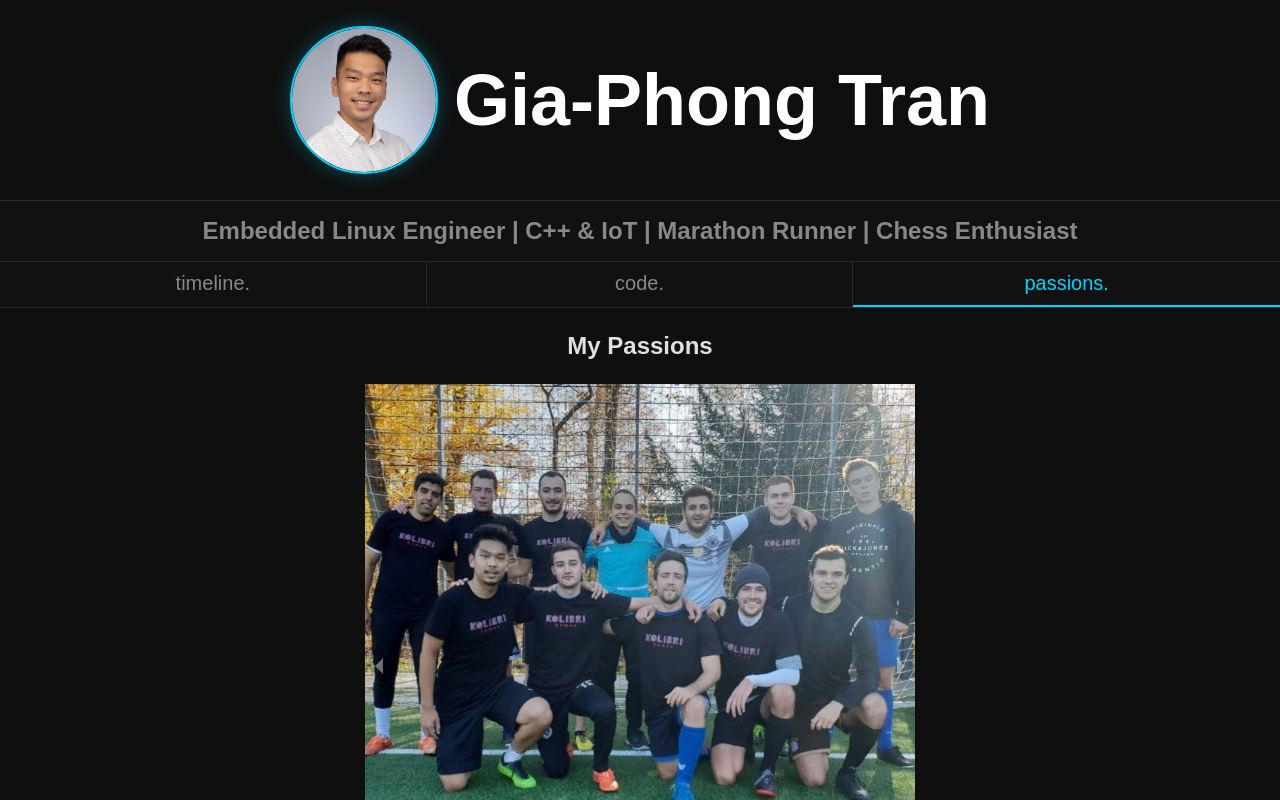
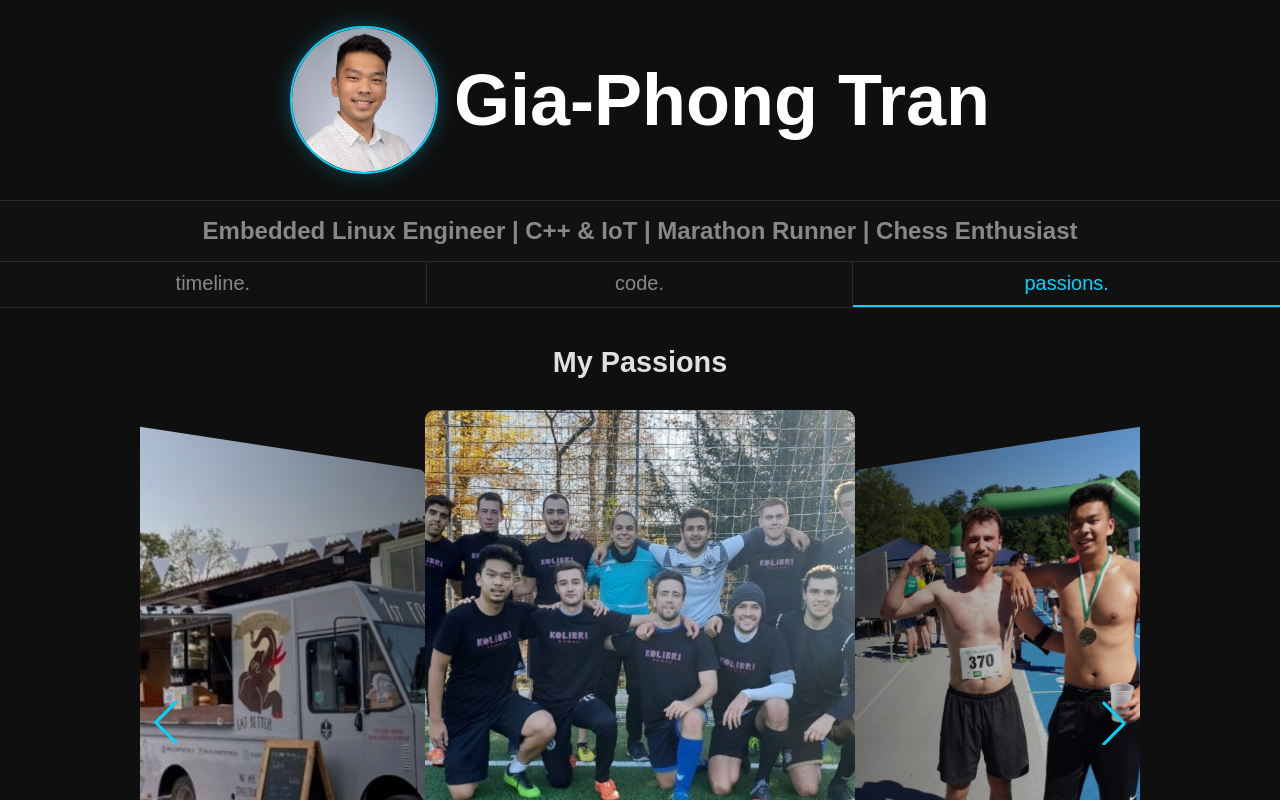
Before and after one commit to G-Phong/g-phong.github.io, a React (Create React App) app: page / in a window 1280 px wide. Both pictures are taken after a click on the button "passions.". Shown: the top 800 px of the page. Built offline with nearby package versions, Linux system fonts and the light colour scheme.

Commit message:
Fix #8: Replace carousel with Swiper.js coverflow, remove TypingEffect animations, modernize passions section

```diff
--- a/package.json
+++ b/package.json
@@ -14,6 +14,7 @@
     "react-scripts": "^5.0.1",
     "react-ui-cards": "^3.1.0",
     "react-vertical-timeline-component": "^3.3.1",
+    "swiper": "^12.1.2",
     "web-vitals": "^0.2.4"
   },
   "scripts": {
--- a/src/App.css
+++ b/src/App.css
@@ -144,17 +144,6 @@ h3 {
   padding-top: 3vh;
 }
 
-.carousel-wrapper {
-  padding-top: 3vh;
-}
-
-.free-time-activities .carousel.carousel-slider {
-  margin-left: auto; /* Set left margin to auto */
-  margin-right: auto; /* Set right margin to auto */
-  max-width: auto; /* Optional: Set a maximum width if needed */
-  height: auto;
-  padding: 0;
-}
 
 .projects {
   text-align: center;
@@ -175,10 +164,69 @@ h3 {
   box-sizing: border-box;
 }
 
-.carousel-container {
+.swiper-wrapper-custom {
   width: 100%;
-  max-width: 550px;
-  margin: 0 auto;
+  padding: 2vh 0 4vh;
+}
+
+.passions-swiper {
+  width: 100%;
+  max-width: 1000px;
+  margin: 0 auto !important;
+  padding-bottom: 3em !important;
+}
+
+.passions-swiper .swiper-slide {
+  width: 430px !important;
+  border-radius: 10px;
+  overflow: hidden;
+  background: #1a1a1a;
+  display: flex;
+  flex-direction: column;
+}
+
+.passions-swiper .swiper-slide img {
+  width: 430px;
+  height: 540px;
+  object-fit: cover;
+  object-position: center;
+  display: block;
+}
+
+.slide-caption {
+  padding: 0.8em 1em;
+  font-size: 0.85em;
+  color: #888888;
+  text-align: center;
+  margin: 0;
+  background: #1a1a1a;
+}
+
+/* Swiper navigation arrows */
+.passions-swiper .swiper-button-next,
+.passions-swiper .swiper-button-prev {
+  color: #00d4ff !important;
+}
+
+/* Swiper pagination dots */
+.passions-swiper .swiper-pagination-bullet {
+  background: #444444 !important;
+  opacity: 1;
+}
+
+.passions-swiper .swiper-pagination-bullet-active {
+  background: #00d4ff !important;
+}
+
+@media only screen and (max-width: 768px) {
+  .passions-swiper .swiper-slide {
+    width: 300px !important;
+  }
+
+  .passions-swiper .swiper-slide img {
+    width: 300px;
+    height: 380px;
+  }
 }
 
 @media only screen and (max-width: 768px) {
--- a/src/components/Passions.jsx
+++ b/src/components/Passions.jsx
@@ -1,6 +1,9 @@
-import React from "react";
-import { Carousel } from "react-responsive-carousel";
-import "react-responsive-carousel/lib/styles/carousel.min.css";
+import { Swiper, SwiperSlide } from "swiper/react";
+import { EffectCoverflow, Autoplay, Navigation, Pagination } from "swiper/modules";
+import "swiper/css";
+import "swiper/css/effect-coverflow";
+import "swiper/css/navigation";
+import "swiper/css/pagination";
 
 import img_phong_chess_thinking from "../assets/phong_chess_thinking.jpg";
 import img_phong_run from "../assets/10km_run.jpg";
@@ -14,110 +17,55 @@ import img_foodtruck from "../assets/elephant_foodtruck.jpg";
 import img_thaiboxen from "../assets/thaiboxen.jpg";
 import img_insi_singen from "../assets/insi_singen.png";
 import img_vietnam from "../assets/vietnam.jpg";
-import img_phong_chess_fide from "../assets/fide_phong_cropped.png"
+import img_phong_chess_fide from "../assets/fide_phong_cropped.png";
 
-import TypingEffect from "./TypingEffect";
+const slides = [
+  { img: img_fussball_2018, caption: "Soccer has always been a passion of mine ⚽" },
+  { img: img_phong_run, caption: "Striving for even better runs 🏃🏼‍♂️" },
+  { img: img_thaiboxen, caption: "Martial arts gives me focus and adrenaline 🥊" },
+  { img: img_phong_gym, caption: "Being fit and staying fit is part of everyday life 💪" },
+  { img: img_phong_chess_thinking, caption: "Thinking about the next moves ♚" },
+  { img: img_phong_chess_fide, caption: "My official FIDE Rating ♚" },
+  { img: img_phong_science, caption: "The strong will to always learn new things 📚" },
+  { img: img_phong_tum_graduate, caption: "The breathtaking feeling of graduating from TUM 🎓" },
+  { img: img_phong_greek_flag, caption: "Living abroad, like in Greece, is special to me 🇬🇷" },
+  { img: img_vietnam, caption: "My Asian roots lie in beautiful Vietnam 🇻🇳" },
+  { img: img_internationals, caption: "Getting to know people from other cultures inspires me 🌍" },
+  { img: img_insi_singen, caption: "Helping young refugees, contributing to society 🌟" },
+  { img: img_foodtruck, caption: "Food is a passion — I even worked in a burger food truck 🍔" },
+];
 
 function Passions() {
   return (
     <div className="free-time-activities">
-      <TypingEffect text="My Passions"></TypingEffect>
-      <div className="carousel-wrapper">
-        <div className="carousel-container">
-          <Carousel
-            showArrows={true}
-            showThumbs={true}
-            transitionTime={1000}
-            interval={5000}
-            showIndicators={true}
-            centerMode={false}
-            infiniteLoop={true}
-            autoPlay={true}
-            axis="horizontal"
-            dynamicHeight={true}
-            centerSlidePercentage={80}
-            autoFocus={true}
-            showStatus={false}
-            animationHandler="fade"
-          >
-            <div>
-              <img src={img_fussball_2018} alt="Playing Football" />
-              <p className="legend">
-                Soccer has always been a passion of mine ⚽
-              </p>
-            </div>
-            <div>
-              <img src={img_phong_run} alt="Running" />
-              <p className="legend">Striving for even better runs 🏃🏼‍♂️</p>
-            </div>
-            <div>
-              <img src={img_thaiboxen} alt="Thai Boxing" />
-              <p className="legend">
-                Martial arts gives me focus and adrenaline 🥊
-              </p>
-            </div>
-            <div>
-              <img src={img_phong_gym} alt="Gym Workout" />
-              <p className="legend">
-                Being fit and staying fit is part of everyday life 💪
-              </p>
-            </div>
-            <div>
-              <img src={img_phong_chess_thinking} alt="Chess Thinking" />
-              <p className="legend">Thinking about the next moves ♚</p>
-            </div>
-            <div>
-              <img src={img_phong_chess_fide} alt="Chess Fide" />
-              <p className="legend">My official FIDE Rating ♚</p>
-            </div>
-            <div>
-              <img src={img_phong_science} alt="Science in Prague" />
-              <p className="legend">
-                The strong will to always learn new things and grow 📚
-              </p>
-            </div>
-            <div>
-              <img src={img_phong_tum_graduate} alt="Graduation from TUM" />
-              <p className="legend">
-                The breathtaking feeling of having achieved something and then
-                continuing to grow beyond it 🎓
-              </p>
-            </div>
-            <div>
-              <img src={img_phong_greek_flag} alt="Greek Flag" />
-              <p className="legend">
-                Living abroad, like in Greece, are particularly special for me
-                🇬🇷
-              </p>
-            </div>
-            <div>
-              <img src={img_vietnam} alt="Vietnam" />
-              <p className="legend">
-                My Asian roots lie in beautiful Vietnam 🇻🇳
-              </p>
-            </div>
-            <div>
-              <img src={img_internationals} alt="International Experiences" />
-              <p className="legend">
-                Getting to know people from other cultures inspires me 🌍
-              </p>
-            </div>
-            <div>
-              <img src={img_insi_singen} alt="Insi Singen" />
-              <p className="legend">
-                Helping young refugees, contributing to society fulfills me 🌟
-              </p>
-            </div>
-
-            <div>
-              <img src={img_foodtruck} alt="Foodtruck" />
-              <p className="legend">
-                Food is one of my passions, so I worked in a burger food truck
-                🍔
-              </p>
-            </div>
-          </Carousel>
-        </div>
+      <h2 className="section-title">My Passions</h2>
+      <div className="swiper-wrapper-custom">
+        <Swiper
+          modules={[EffectCoverflow, Autoplay, Navigation, Pagination]}
+          effect="coverflow"
+          grabCursor={true}
+          centeredSlides={true}
+          slidesPerView="auto"
+          coverflowEffect={{
+            rotate: 40,
+            stretch: 0,
+            depth: 150,
+            modifier: 1,
+            slideShadows: true,
+          }}
+          autoplay={{ delay: 3500, disableOnInteraction: false, pauseOnMouseEnter: true }}
+          navigation={true}
+          pagination={{ clickable: true }}
+          loop={true}
+          className="passions-swiper"
+        >
+          {slides.map((slide, i) => (
+            <SwiperSlide key={i} className="passions-slide">
+              <img src={slide.img} alt={slide.caption} />
+              <p className="slide-caption">{slide.caption}</p>
+            </SwiperSlide>
+          ))}
+        </Swiper>
       </div>
     </div>
   );
```
Also changed, not shown: 1 other file (tests, documents, lock files or other folders).
